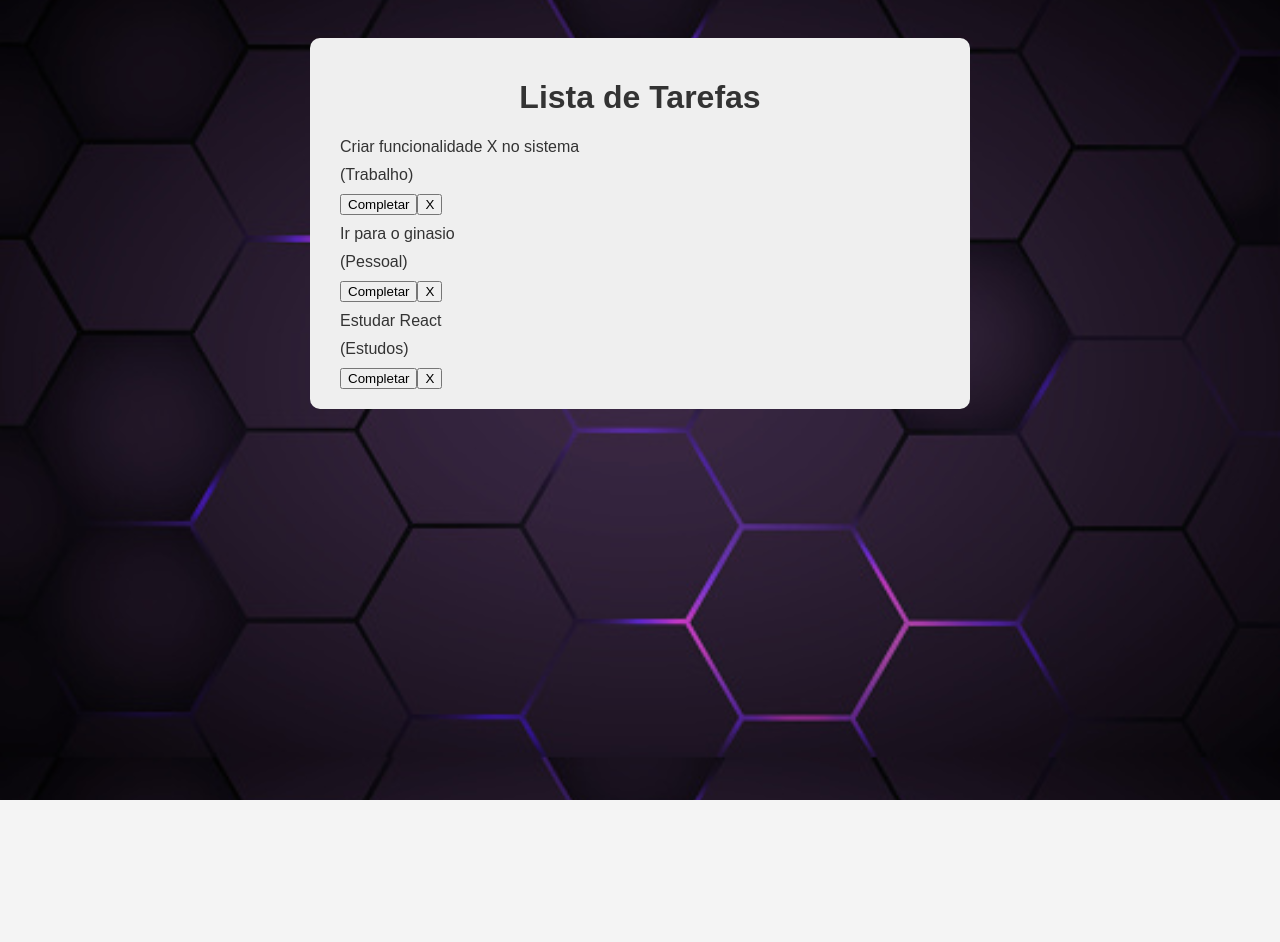
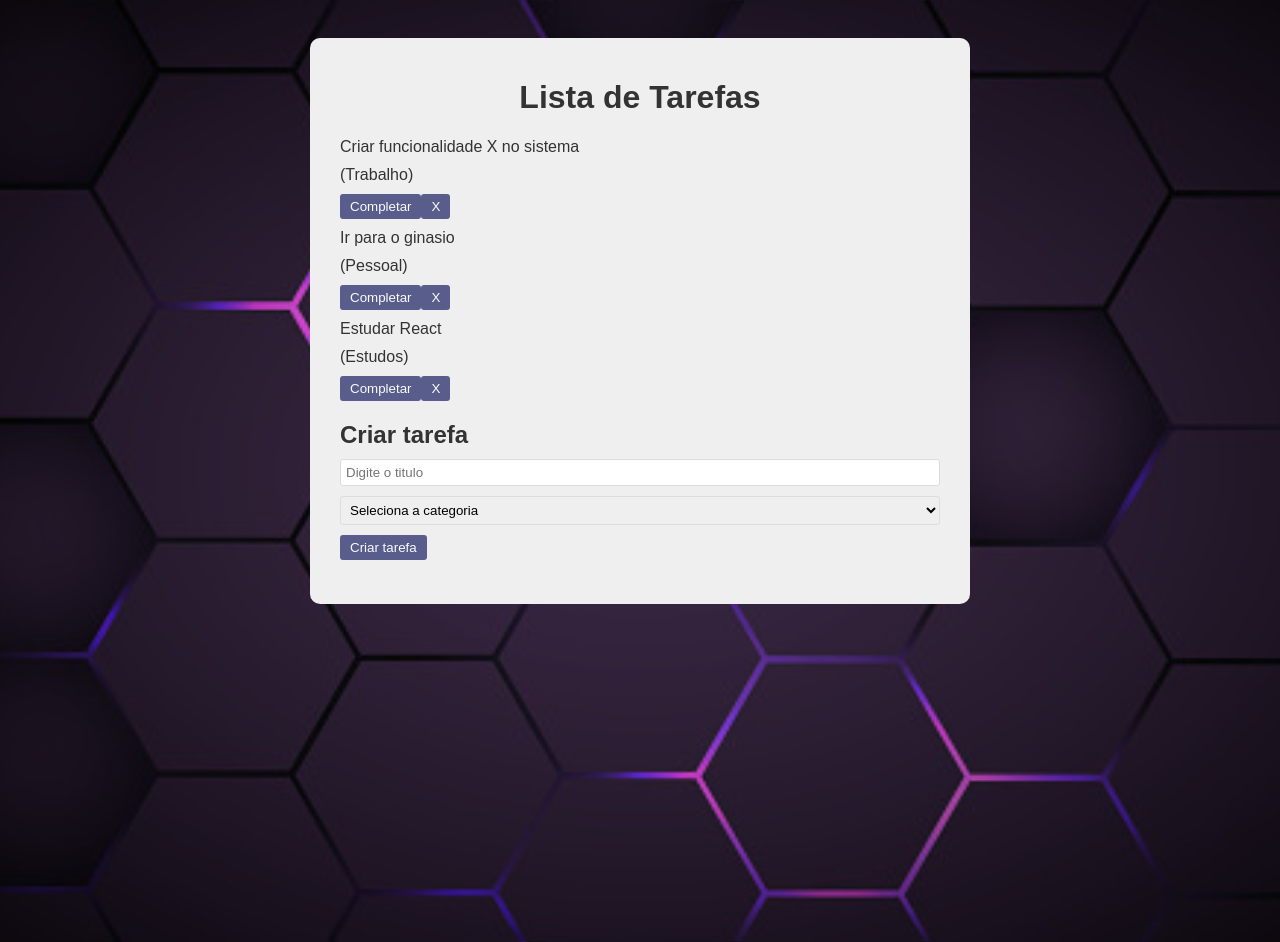
Before and after one commit to joanadecastro/task-management-app-em-React, a React (Vite) app: page / in a window 1280 px wide. Before the commit the page ends 800 px from the top, so only its background shows below. Built offline with nearby package versions, Linux system fonts and the light colour scheme.

Commit message:
formulario css

```diff
--- a/src/App.css
+++ b/src/App.css
@@ -31,3 +31,26 @@ p{
 input{
   box-sizing: border-box;
 }
+button{
+  background-color: #333974;
+  color:#fff;
+  padding: 5px 10px;
+  border: none;
+  border-radius: 3px;
+  cursor: pointer;
+  opacity: 0.8;
+  transition: 0.3s;
+}
+button:hover{
+  opacity: 1;
+}
+.todo-form{
+  padding-bottom: 1.5rem;
+}
+input, select{
+  padding: 5px;
+  margin-bottom: 10px;
+  border: 1px solid #DDD;
+  border-radius: 3px;
+  width: 100%;
+}
--- a/src/App.jsx
+++ b/src/App.jsx
@@ -1,5 +1,6 @@
 import { useState } from 'react'
 import Todo from './components/Todo'
+import TodoForm from './components/TodoForm'
 import './App.css'
 
 
@@ -34,6 +35,7 @@ function App() {
           <Todo todo={todo}/>
         ))}
       </div>
+      <TodoForm />
     </div>
   )
 }
--- /dev/null
+++ b/src/components/TodoForm.jsx
@@ -0,0 +1,21 @@
+import React from 'react'
+
+const TodoForm = () => {
+  return (
+  <div className="todo-form">
+    <h2>Criar tarefa</h2>
+    <form>
+        <input type="text" placeholder='Digite o titulo'/>
+        <select>
+            <option value="">Seleciona a categoria</option>
+            <option value="Trabalho">Trabalho</option>
+            <option value="Pessoal">Pessoal</option>
+            <option value="Estudos">Estudos</option>
+        </select>
+        <button type='submit'>Criar tarefa</button>
+    </form>
+  </div>
+  )
+}
+
+export default TodoForm
```
